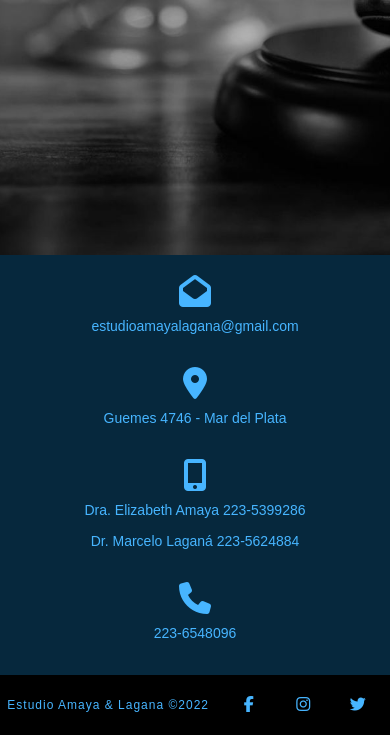
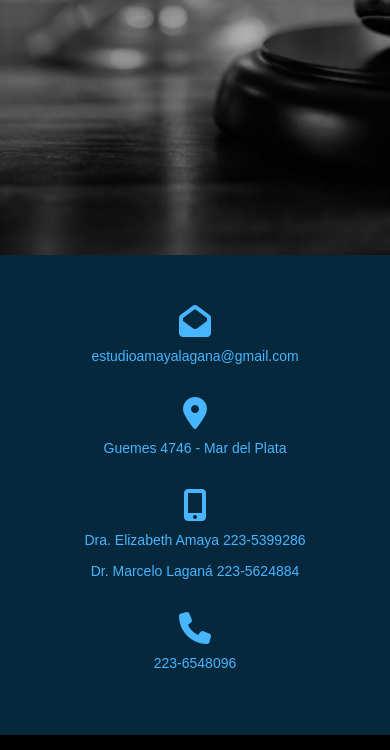
Before and after one commit to jugauna/Gauna_Abogados, a plain HTML site: page index.html in a window 390 px wide. Shown: the part 336-1086 px from the top of the page. Drawn offline with nearby package versions, Linux system fonts and the light colour scheme.

Commit message:
Entrega Final 1.1

```diff
--- a/css/style.css
+++ b/css/style.css
@@ -317,8 +317,8 @@
         display: flex;
         flex-direction: column;
         /* padding-top: 40px; */
-        height: 420px;
-        gap: 20px; */
+        height: 480px;
+        /*gap: 20px;  */
     }
     .flex-item i {
         padding-bottom: 9px;
```
